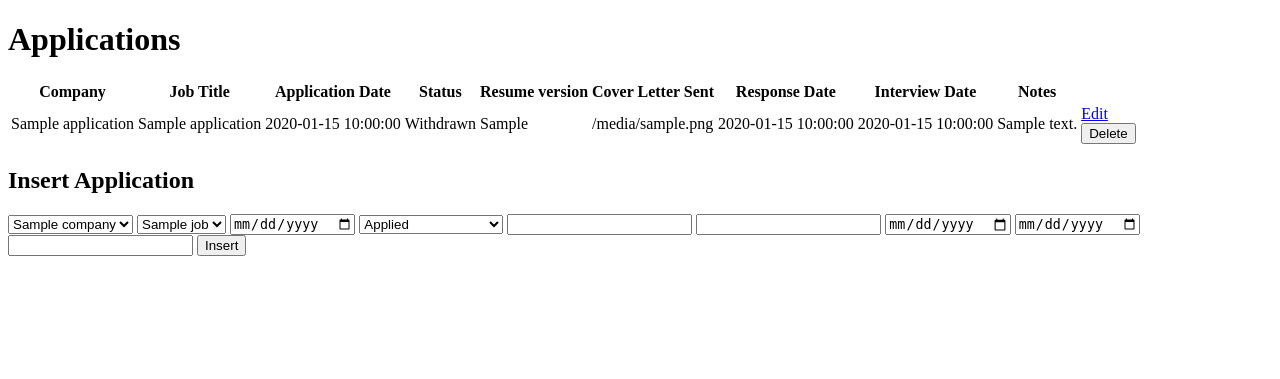
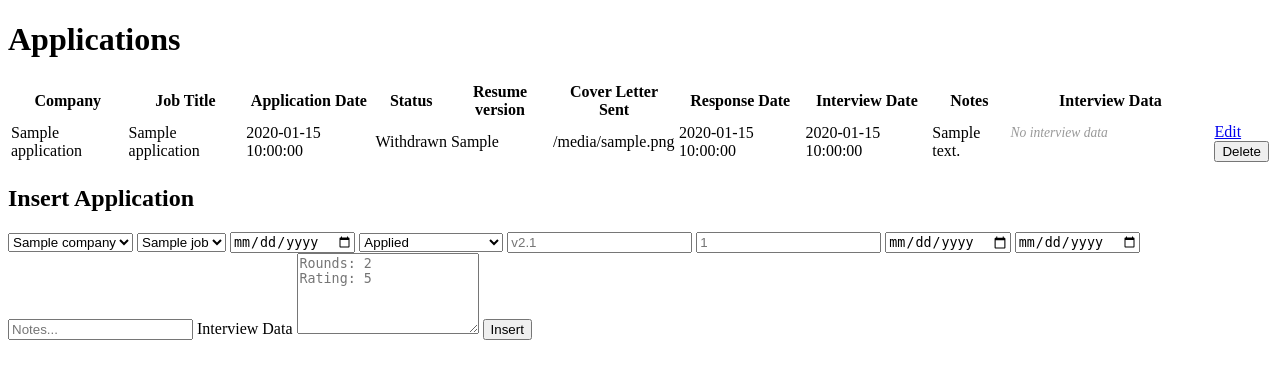
Before and after one commit to ana-ruth/job-application-tracker, a Flask app: template templates/applications.html in a window 1280 px wide. Shown: the top 379 px of the page. Run offline with Flask 3, Linux system fonts and the light colour scheme; the template is opened without the code that fills it: most values are stand-ins (such as "Sample title", 1, 10 or a date in 2020); parts of the project's set-up code (start-up, migrations or seed data) failed here and were passed over.

Commit message:
Interview_data JSON columns for applications table

```diff
--- a/app.py
+++ b/app.py
@@ -260,7 +260,6 @@ def updateJob(job_id):
 
 @app.route('/applications')
 def applications():
-
     edit_id = request.args.get('edit', type=int)
     conn = get_db()
     cursor = conn.cursor(dictionary=True)
@@ -284,10 +283,30 @@ def applications():
 
 @app.route('/applications/insert', methods=['GET','POST'])
 def createApplication():
+    raw_text = request.form.get('interview_data', '')
+    interview_dict = {}
 
-    # if user input is empty set it to None (Null)
+    # Split the text into individual lines
+    lines = raw_text.strip().split('\n')
+
+    for line in lines:
+        if ':' in line:
+            # Split the line at the first colon
+            key, value = line.split(':', 1)
+            k = key.strip()
+            v = value.strip()
+
+            if k and v:
+                if v.isdigit():
+                    interview_dict[k] = int(v)
+                elif k.lower() == 'interviewers' or k.lower() == 'skills' or k.lower() == 'technical_questions':
+                    interview_dict[k] = [i.strip() for i in v.split(',') if i.strip()]
+                else:
+                    interview_dict[k] = v
+
+    interview_data = json.dumps(interview_dict)
+
     job_id = request.form['job_id'] or None
-
     application_date =  request.form['application_date'].strip() or None
     status = request.form['status'].strip() or None
     resume_version = request.form['resume_version'].strip() or None
@@ -296,9 +315,12 @@ def createApplication():
     interview_date = request.form['interview_date'].strip() or None
     notes = request.form['notes'].strip() or None
 
-    create_application(job_id, application_date, status, resume_version, cover_letter_sent, response_date, interview_date, notes)
+
+
+    create_application(job_id, application_date, status, resume_version, cover_letter_sent, response_date, interview_date, notes, interview_data)
 
     return redirect('/applications')
+
 
 
 @app.route('/applications/delete', methods=['POST'])
@@ -324,7 +346,28 @@ def updateApplication(application_id):
     interview_date = request.form.get('interview_date','').strip() or None
     notes = request.form.get('notes','').strip() or None
 
-    update_application(application_id, job_id, application_date, status, resume_version, cover_letter_sent, response_date, interview_date, notes)
+    #interview_data JSON column
+    raw_text = request.form.get('interview_raw', '')
+    interview_dict = {}
+
+    # Split text into lines and process each "Key: Value" pair
+    for line in raw_text.strip().split('\n'):
+        if ':' in line:
+            key, val = line.split(':', 1)
+            k = key.strip()
+            v = val.strip()
+
+            if k and v:
+                if v.isdigit():
+                    interview_dict[k] = int(v)
+                elif any(word in k.lower() for word in ['interviewer', 'skill', 'member']):
+                    interview_dict[k] = [i.strip() for i in v.split(',') if i.strip()]
+                else:
+                    interview_dict[k] = v
+
+    interview_data = json.dumps(interview_dict)
+
+    update_application(application_id, job_id, application_date, status, resume_version, cover_letter_sent, response_date, interview_date, notes, interview_data)
 
     return redirect(url_for('applications'))
 
--- a/database.py
+++ b/database.py
@@ -247,16 +247,26 @@ def read_all_applications():
     applications = cursor.fetchall()
     conn.close()
 
+    for app in applications:
+        if app.get('interview_data'):
+            try:
+                # Convert JSON to dictionary
+                app['interview_data'] = json.loads(app['interview_data'])
+            except (json.JSONDecodeError, TypeError):
+                app['interview_data'] = {}
+        else:
+            app['interview_data'] = {}
+
     return applications
 
-def create_application(job_id, application_date, status, resume_version, cover_letter_sent, response_date, interview_date, notes):
+def create_application(job_id, application_date, status, resume_version, cover_letter_sent, response_date, interview_date, notes, interview_data):
     try:
         conn = get_db()
         cursor = conn.cursor(dictionary=True)
-        insert_query = '''INSERT INTO applications (job_id, application_date, status, resume_version, cover_letter_sent, response_date, interview_date, notes)
-                        VALUES (%s, %s, %s, %s, %s, %s, %s, %s)
+        insert_query = '''INSERT INTO applications (job_id, application_date, status, resume_version, cover_letter_sent, response_date, interview_date, notes, interview_data)
+                        VALUES (%s, %s, %s, %s, %s, %s, %s, %s, %s)
                     '''
-        values = (job_id, application_date, status, resume_version, cover_letter_sent, response_date, interview_date, notes)
+        values = (job_id, application_date, status, resume_version, cover_letter_sent, response_date, interview_date, notes, interview_data)
         cursor.execute(insert_query, values)
         conn.commit()
         conn.close()
@@ -280,13 +290,13 @@ def delete_application(applicationID):
         conn.rollback()
 
 
-def update_application(application_id, job_id, application_date, status, resume_version, cover_letter_sent, response_date, interview_date, notes):
+def update_application(application_id, job_id, application_date, status, resume_version, cover_letter_sent, response_date, interview_date, notes, interview_data):
     try:
         conn = get_db()
         cursor = conn.cursor(dictionary=True)
-        update_query = 'UPDATE applications SET job_id = %s, application_date = %s, status = %s, resume_version = %s, cover_letter_sent = %s, response_date = %s, interview_date = %s, notes = %s WHERE application_id = %s'
+        update_query = 'UPDATE applications SET job_id = %s, application_date = %s, status = %s, resume_version = %s, cover_letter_sent = %s, response_date = %s, interview_date = %s, notes = %s, interview_data = %s WHERE application_id = %s'
 
-        cursor.execute(update_query, (job_id, application_date, status, resume_version, cover_letter_sent, response_date, interview_date, notes, application_id))
+        cursor.execute(update_query, (job_id, application_date, status, resume_version, cover_letter_sent, response_date, interview_date, notes, interview_data, application_id))
         conn.commit()
         conn.close()
 
--- a/templates/applications.html
+++ b/templates/applications.html
@@ -20,6 +20,7 @@
                     <th>Response Date</th>
                     <th>Interview Date</th>
                     <th>Notes</th>
+                    <th>Interview Data</th>
 
                 </tr>
             </thead>
@@ -101,6 +102,18 @@
                         <input type="text" name="notes" form="edit-form-{{ application['application_id'] }}" value="{{ application['notes'] or '' }}">
                     </td>
 
+
+                    <td>
+                        <textarea name="interview_raw"
+                                form="edit-form-{{ application['application_id'] }}"
+                                rows="4"
+                                placeholder="Rounds: 2&#10;Rating: 5"
+                                style="width: 100%; font-family: monospace; font-size: 0.85em;">{% if application['interview_data'] %}{% for k, v in application['interview_data'].items() %}{{ k }}: {{ v if v is not iterable or v is string else v|join(', ') }}
+                                {% endfor %}{% endif %}
+                        </textarea>
+                    </td>
+
+
                     <td>
                         <button type="submit" form="edit-form-{{ application['application_id'] }}">Save</button>
                         <a href="/applications">Cancel</a>
@@ -117,6 +130,33 @@
                             <td>{{application['response_date'] or ''}}</td>
                             <td>{{application['interview_date'] or ''}}</td>
                             <td>{{application['notes'] or ''}}</td>
+
+
+                            <td style="min-width: 200px; vertical-align: top;">
+                                <div style="font-size: 0.85em; line-height: 1.4;">
+                                    {% if application['interview_data'] and application['interview_data'] is mapping %}
+                                        <ul style="list-style: none; padding: 0; margin: 0;">
+                                            {% for key, value in application['interview_data'].items() %}
+                                                <li style="margin-bottom: 4px;">
+                                                    <strong style="text-transform: capitalize; color: #555;">
+                                                        {{ key.replace('_', ' ') }}:
+                                                    </strong>
+
+                                                    {# Check if value is a list (like interviewers) to join with commas #}
+                                                    {% if value is iterable and value is not string %}
+                                                        <span style="color: #333;">{{ value | join(', ') }}</span>
+                                                    {% else %}
+                                                        <span style="color: #333;">{{ value }}</span>
+                                                    {% endif %}
+                                                </li>
+                                            {% endfor %}
+                                        </ul>
+                                    {% else %}
+                                        <span style="color: #999; font-style: italic;">No interview data</span>
+                                    {% endif %}
+                                </div>
+                            </td>
+
 
                             <td>
                                 <a href="/applications?edit={{ application['application_id'] }}">Edit</a>
@@ -177,13 +217,17 @@
                     <option value="Withdrawn">Withdrawn</option>
             </select>
 
-            <input type="text" name="resume_version" placeholder="">
-            <input type="text" name="cover_letter_sent" placeholder="">
-            <input type="date" name="response_date" placeholder="" >
-            <input type="date" name="interview_date" >
-            <input type="text" name="notes">
+            <input type="text" name="resume_version" placeholder="v2.1">
+            <input type="text" name="cover_letter_sent" placeholder="1">
+            <input type="date" name="response_date" placeholder="02/12/2025" >
+            <input type="date" name="interview_date" placeholder="03/15/2025">
+            <input type="text" name="notes" placeholder="Notes..." >
 
-            <button type="submit">Insert</button>
+
+            <label for="interview_data">Interview Data</label>
+            <textarea name="interview_data" rows="5" placeholder="Rounds: 2&#10;Rating: 5"></textarea>
+
+            <button type="submit" name="action" value="save">Insert</button>
         </form>
 
 
```
Also changed, not shown: AI_USAGE.md (+2 -0 lines).
